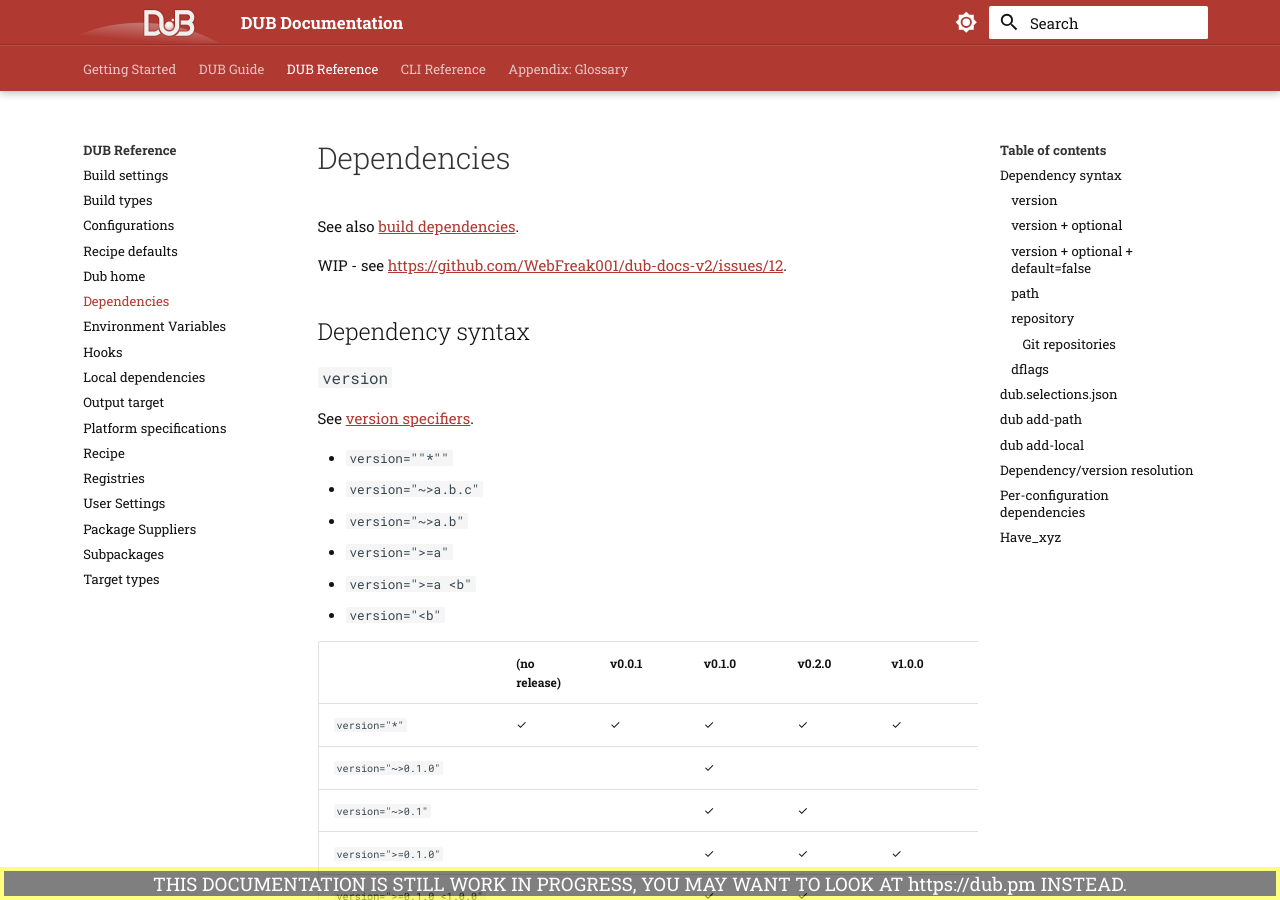
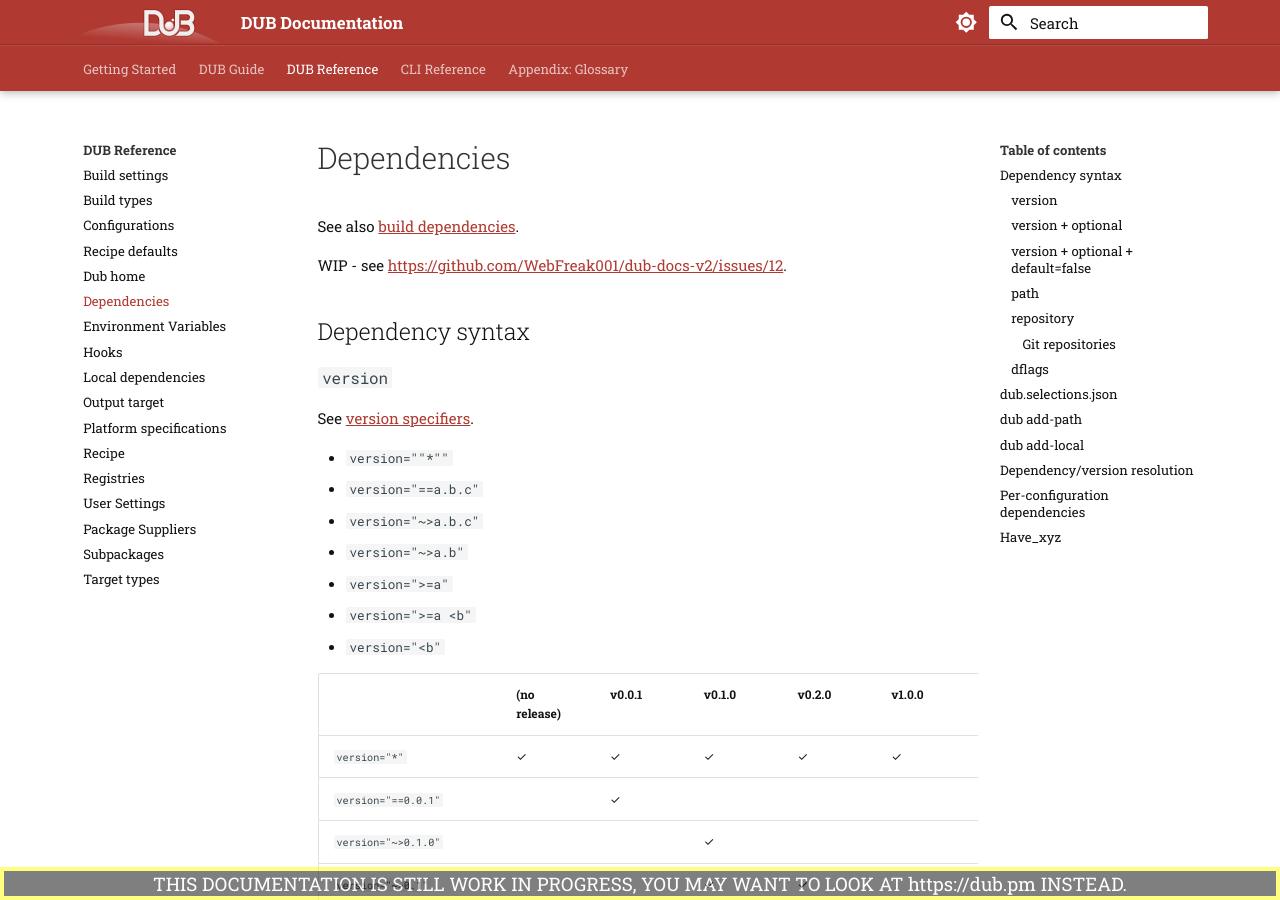
Before and after one commit to WebFreak001/dub-docs-v2, an MkDocs documentation site: the page built from docs/dub-reference/dependencies.md, in a window 1280 px wide and 900 px high. Built offline with MkDocs 1.6.1 and Material for MkDocs 9.7.7, drawn with Linux system fonts in a browser that asks for light colours; comment, search, counter and statistics services are not loaded.

Commit message:
Add `==a.b.c` item

```diff
--- a/docs/dub-reference/dependencies.md
+++ b/docs/dub-reference/dependencies.md
@@ -11,6 +11,7 @@ WIP - see <https://github.com/WebFreak001/dub-docs-v2/issues/12>.
 See [version specifiers](./build_settings#version-specifiers).
 
 * `version=""*""`
+* `version="==a.b.c"`
 * `version="~>a.b.c"`
 * `version="~>a.b"`
 * `version=">=a"`
@@ -20,6 +21,7 @@ See [version specifiers](./build_settings#version-specifiers).
 |                            | (no release) | v0.0.1 | v0.1.0 | v0.2.0 | v1.0.0 | v2.0.0 |
 |----------------------------|--------------|--------|--------|--------|--------|--------|
 | `version="*"`              | ✓            | ✓      | ✓      | ✓      | ✓      | ✓      |
+| `version="==0.0.1"`        |              | ✓      |        |        |        |        |
 | `version="~>0.1.0"`        |              |        | ✓      |        |        |        |
 | `version="~>0.1"`          |              |        | ✓      | ✓      |        |        |
 | `version=">=0.1.0"`        |              |        | ✓      | ✓      | ✓      | ✓      |
```
